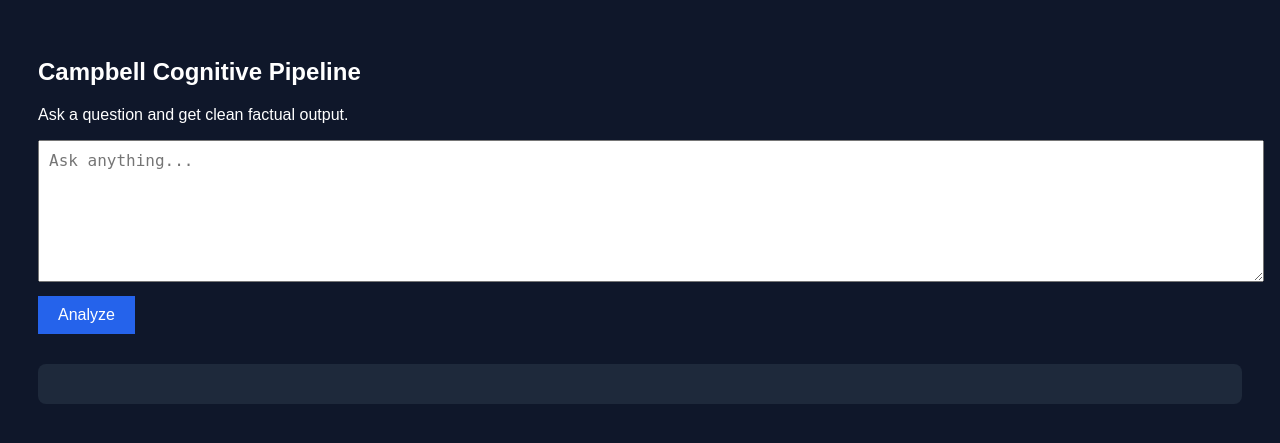
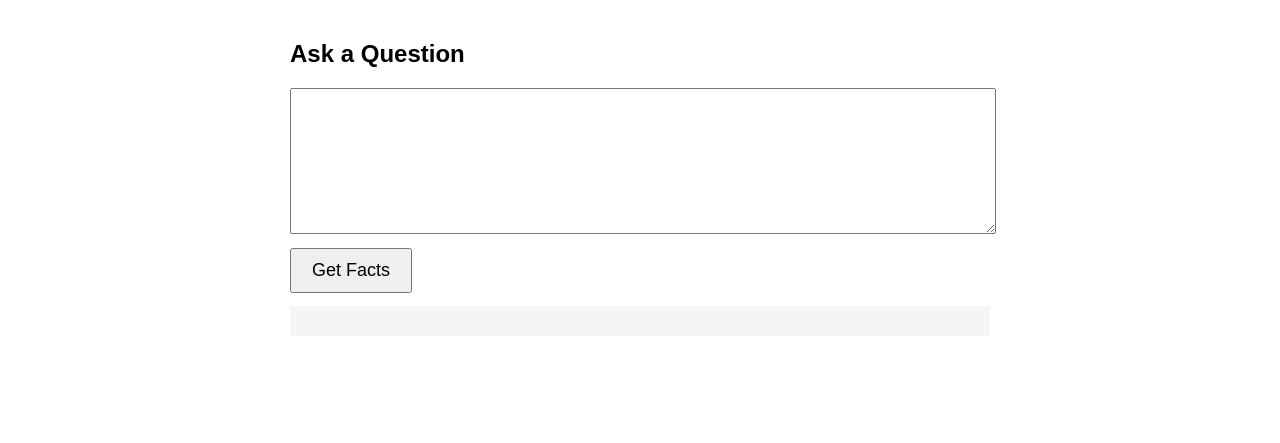
Before and after one commit to seprimo22-bit/Pipeline-MVP2, a FastAPI app: page / in a window 1280 px wide. Shown: the top 443 px of the page. Run offline with FastAPI, Linux system fonts and the light colour scheme.

Commit message:
Update index.html

```diff
--- a/templates/index.html
+++ b/templates/index.html
@@ -1,82 +1,53 @@
 <!DOCTYPE html>
 <html>
 <head>
-<title>Campbell Cognitive Pipeline</title>
-
+<title>Campbell Pipeline</title>
 <style>
 body {
-    font-family: Arial, sans-serif;
-    background: #0f172a;
-    color: white;
-    padding: 30px;
+    font-family: Arial;
+    max-width: 700px;
+    margin: 40px auto;
 }
-
 textarea {
     width: 100%;
-    height: 120px;
+    height: 140px;
     font-size: 16px;
-    padding: 10px;
 }
-
 button {
     margin-top: 10px;
     padding: 10px 20px;
-    font-size: 16px;
-    background: #2563eb;
-    color: white;
-    border: none;
-    cursor: pointer;
+    font-size: 18px;
 }
-
-button:hover {
-    background: #1e40af;
-}
-
-.result {
-    margin-top: 30px;
-    padding: 20px;
-    background: #1e293b;
-    border-radius: 8px;
+pre {
+    background: #f5f5f5;
+    padding: 15px;
+    white-space: pre-wrap;
 }
 </style>
-
 </head>
 <body>
 
-<h2>Campbell Cognitive Pipeline</h2>
-<p>Ask a question and get clean factual output.</p>
+<h2>Ask a Question</h2>
 
-<textarea id="q" placeholder="Ask anything..."></textarea>
-<br>
-<button onclick="ask()">Analyze</button>
+<textarea id="q"></textarea><br>
+<button onclick="ask()">Get Facts</button>
 
-<div class="result" id="result"></div>
+<pre id="r"></pre>
 
 <script>
 async function ask(){
-    let question=document.getElementById("q").value;
+    let q=document.getElementById("q").value;
 
     let res=await fetch("/analyze",{
         method:"POST",
-        headers: {"Content-Type":"application/json"},
-        body: JSON.stringify({question:question})
+        headers:{"Content-Type":"application/json"},
+        body:JSON.stringify({question:q})
     });
 
     let data=await res.json();
 
-    let facts = data.final_output?.facts || [];
-    let ai_answer = data.ai_answer || "No answer";
-
-    let html = "<h3>AI Answer</h3>";
-    html += "<p>"+ai_answer+"</p>";
-
-    if(facts.length){
-        html += "<h3>Extracted Facts</h3><ul>";
-        facts.forEach(f=> html += "<li>"+f+"</li>");
-        html += "</ul>";
-    }
-
-    document.getElementById("result").innerHTML = html;
+    document.getElementById("r").textContent =
+        data.facts;
 }
 </script>
 
```
